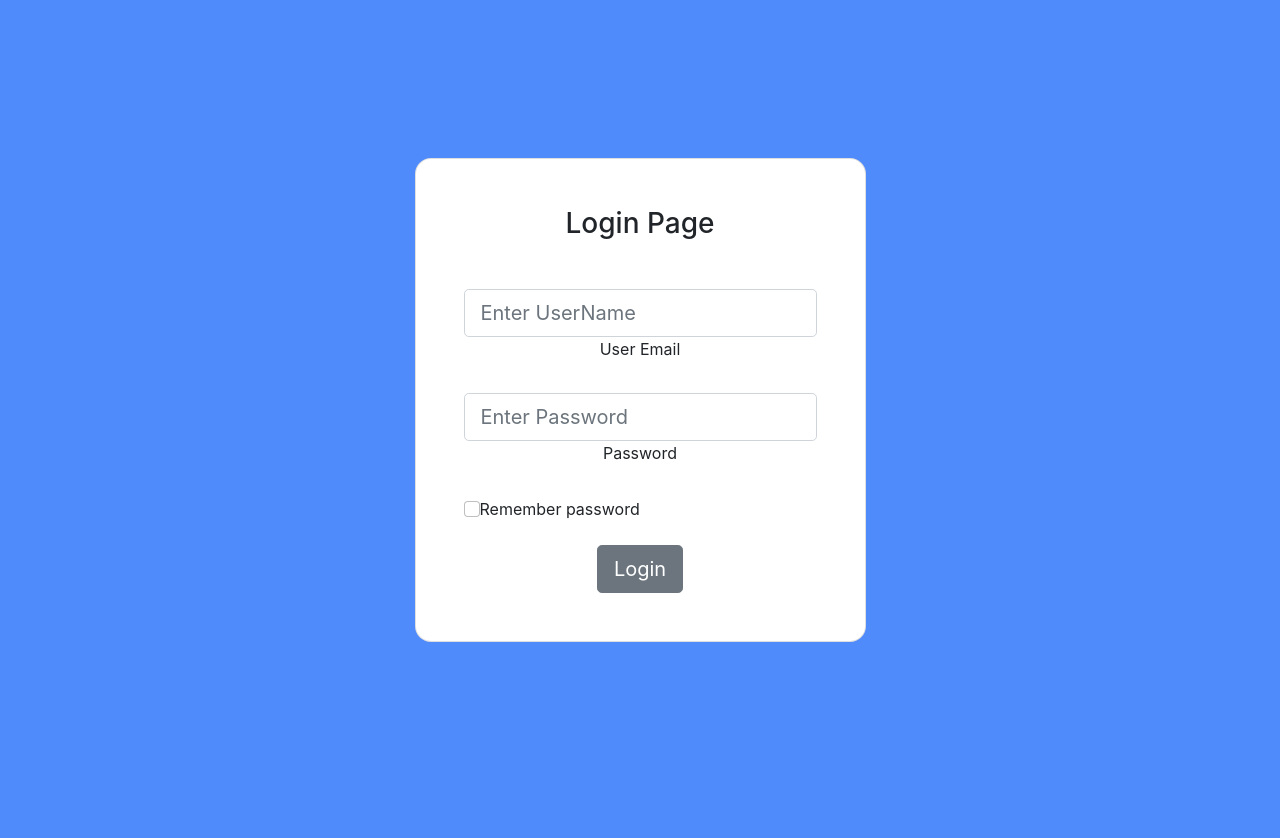
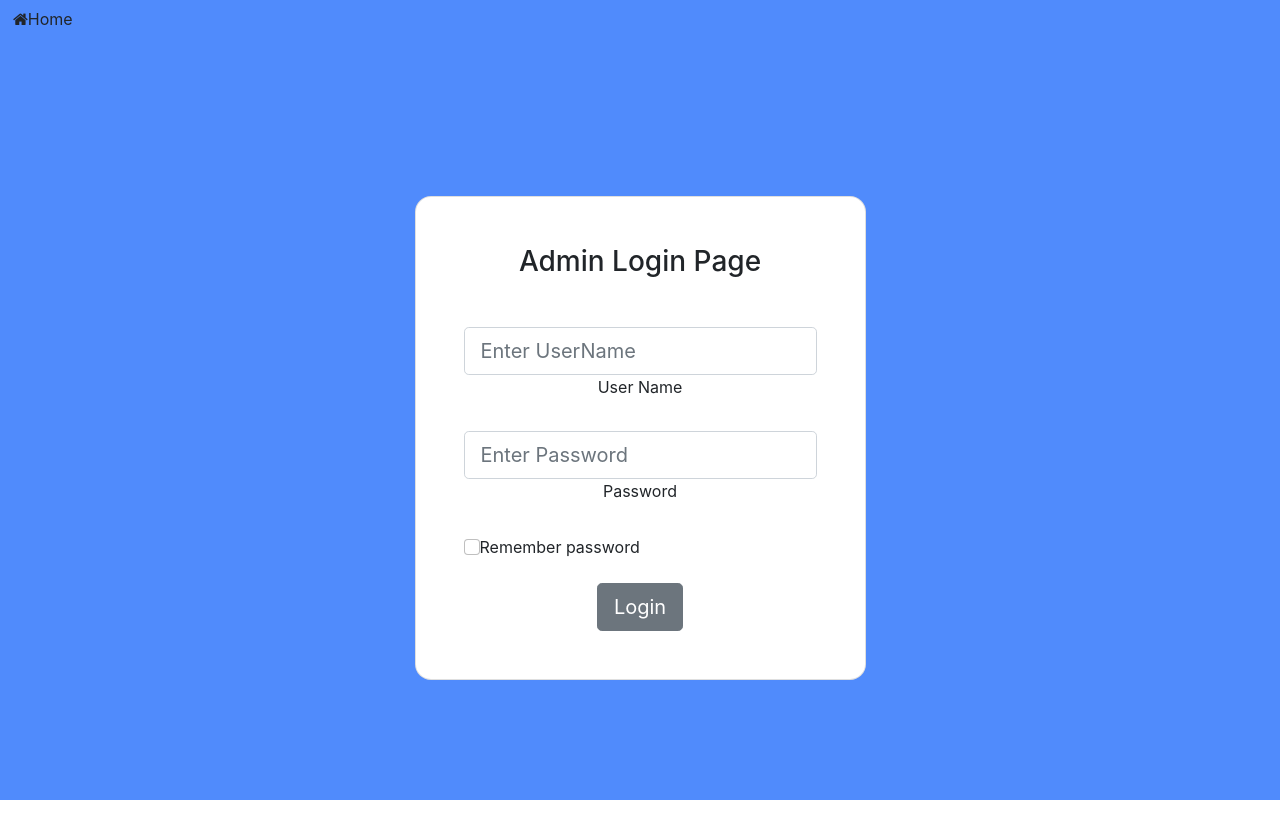
Before and after one commit to RinaProg/Student-Management-System, a Flask app: page /login in a window 1280 px wide. Before the commit the page ends 642 px from the top, so only its background shows below. Run offline with Flask 2, Linux system fonts and the light colour scheme; some libraries are stand-ins or nearby versions.

Commit message:
Update login.html

```diff
--- a/templates/login.html
+++ b/templates/login.html
@@ -1,46 +1,54 @@
 <!DOCTYPE html>
 <html lang="en">
+
 <head>
   <meta charset="utf-8" />
   <meta name="viewport" content="width=device-width, initial-scale=1, shrink-to-fit=no" />
   <meta name="description" content="" />
   <meta name="author" content="" />
-        <title>Creative - Start Bootstrap Theme</title>
+  <title>Student management System</title>
   <!-- Favicon-->
   <link rel="icon" type="image/x-icon" href="assets/favicon.ico" />
   <!-- Bootstrap Icons-->
   <link href="https://cdn.jsdelivr.net/npm/bootstrap-icons@1.5.0/font/bootstrap-icons.css" rel="stylesheet" />
   <!-- Google fonts-->
   <!-- Google fonts-->
-        <link href="https://fonts.googleapis.com/css?family=Lora:400,700,400italic,700italic" rel="stylesheet" type="text/css" />
-        <link href="https://fonts.googleapis.com/css?family=Open+Sans:300italic,400italic,600italic,700italic,800italic,400,300,600,700,800" rel="stylesheet" type="text/css" />
+  <link href="https://fonts.googleapis.com/css?family=Lora:400,700,400italic,700italic" rel="stylesheet"
+    type="text/css" />
+  <link
+    href="https://fonts.googleapis.com/css?family=Open+Sans:300italic,400italic,600italic,700italic,800italic,400,300,600,700,800"
+    rel="stylesheet" type="text/css" />
   <!-- SimpleLightbox plugin CSS-->
   <link href="https://cdnjs.cloudflare.com/ajax/libs/SimpleLightbox/2.1.0/simpleLightbox.min.css" rel="stylesheet" />
+  <link rel="stylesheet" href="https://cdnjs.cloudflare.com/ajax/libs/font-awesome/4.7.0/css/font-awesome.min.css">
   <link href="{{url_for('static',filename='css/styles.css')}}" rel="stylesheet" />
 </head>
 
 <section class="vh-100" style="background-color: #508bfc;">
+  <a href="/"><button class="btn"><i class="fa fa-home"></i>Home</button></a>
   <div class="container py-5 h-100">
     <div class="row d-flex justify-content-center align-items-center h-100">
       <div class="col-12 col-md-8 col-lg-6 col-xl-5">
         <div class="card shadow-2-strong" style="border-radius: 1rem;">
           <div class="card-body p-5 text-center">
 
-            <h3 class="mb-5">Login Page</h3>
+            <h3 class="mb-5">Admin Login Page</h3>
             <form action="/login" method="post">
               <div class="form-outline mb-4">
-              <input type="email" id="typeEmailX-2" name="user" class="form-control form-control-lg" placeholder="Enter UserName"  />
-              <label class="form-label" for="typeEmailX-2">User Email</label>
+                <input type="text" id="typeEmailX-2" name="user" class="form-control form-control-lg"
+                  placeholder="Enter UserName" required />
+                <label class="form-label" for="typeEmailX-2">User Name</label>
               </div>
 
               <div class="form-outline mb-4">
-              <input type="password" id="typePasswordX-2" name="password" class="form-control form-control-lg" placeholder="Enter Password" />
+                <input type="password" id="typePasswordX-2" name="password" class="form-control form-control-lg"
+                  placeholder="Enter Password" />
                 <label class="form-label" for="typePasswordX-2">Password</label>
               </div>
 
               <!-- Checkbox -->
               <div class="form-check d-flex justify-content-start mb-4">
-              <input class="form-check-input" type="checkbox" value="" id="form1Example3" />
+                <input class="form-check-input" type="checkbox" value="" id="form1Example3" required />
                 <label class="form-check-label" for="form1Example3"> Remember password </label>
               </div>
 
@@ -57,4 +65,5 @@
 
 
 </body>
+
 </html>
```
Lines whose indentation alone changed are shown as unchanged.
